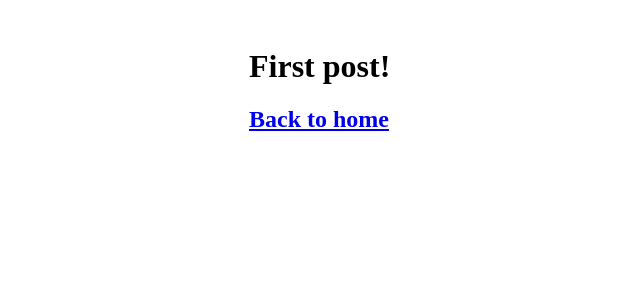
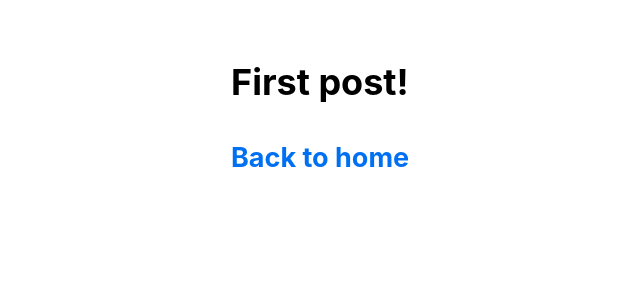
Before and after one commit to Voyager101pw/nextjs-test-work, a Next.js app: page /posts/first-post in a window 1280 px wide. Shown: the top 300 px of the page, without its empty margins (103-743 px from the left). Built offline with nearby package versions, Linux system fonts and the light colour scheme.

Commit message:
Style: Added global style
See more:
https://nextjs.org/learn/basics/assets-metadata-css/global-styles

```diff
--- /dev/null
+++ b/pages/_app.js
@@ -0,0 +1,9 @@
+import '../styles/global.css';
+
+export default function App({ Component, pageProps }) {
+  return <Component {...pageProps} />;
+}
+
+// App компонент верхнего уровня, который оборачивает все страницы текущего приложения.
+// Он используется для сохранения состояния при переходе между страницами или для добавления
+// глобальных стилей.
--- /dev/null
+++ b/styles/global.css
@@ -0,0 +1,27 @@
+html,
+body {
+  padding: 0;
+  margin: 0;
+  font-family: -apple-system, BlinkMacSystemFont, Segoe UI, Roboto, Oxygen, Ubuntu,
+    Cantarell, Fira Sans, Droid Sans, Helvetica Neue, sans-serif;
+  line-height: 1.6;
+  font-size: 18px;
+}
+
+* {
+  box-sizing: border-box;
+}
+
+a {
+  color: #0070f3;
+  text-decoration: none;
+}
+
+a:hover {
+  text-decoration: underline;
+}
+
+img {
+  max-width: 100%;
+  display: block;
+}
```
